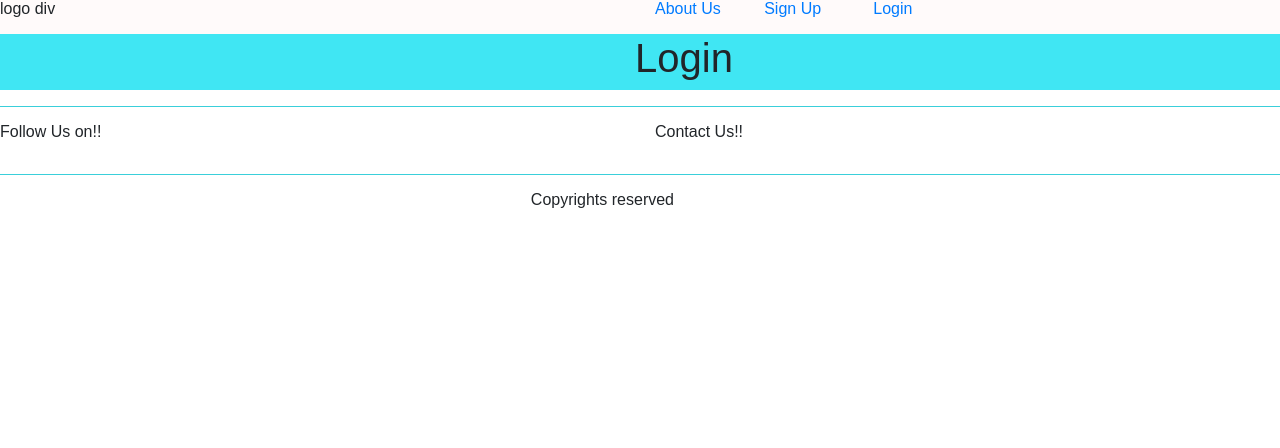
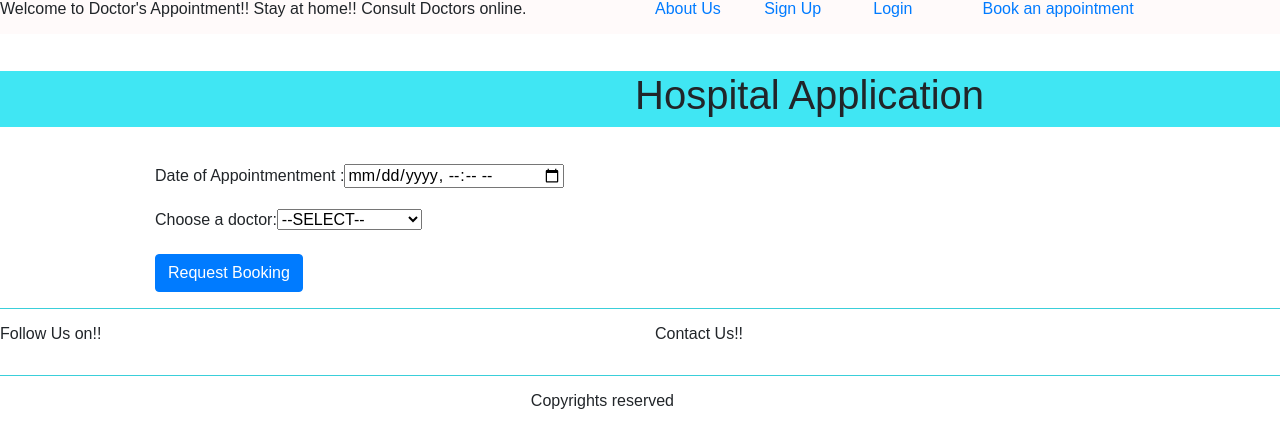
Before and after one commit to Supraja95/ANGULAR-PROJECT, an Angular app: page /Appointment in a window 1280 px wide. Before the commit this address led to /. Shown: the top 448 px of the page. Built offline with nearby package versions, Linux system fonts and the light colour scheme.

Commit message:
test to book appointment

```diff
--- a/src/app/about-us/about-us.component.html
+++ b/src/app/about-us/about-us.component.html
@@ -1 +1 @@
-<p>about-us works!</p>
+<p>Our ultimate target is to come up with an approach to make the consultation booking a primary use case with focus on doctor profile and symptom recognition.</p>
--- a/src/app/app.component.html
+++ b/src/app/app.component.html
@@ -14,7 +14,7 @@
 </nav> -->
 <div class="row" id="headerDiv">
 <div class="col-lg-6" id="headerLogoDiv">
-<p>logo div</p></div>
+<p>Welcome to Doctor's Appointment!! Stay at home!! Consult Doctors online.</p></div>
 <div class="col-lg-6">
 <div class="row" id="headerLinksDiv">
 <div class="col-lg-2">
@@ -26,12 +26,19 @@
 <div class="col-lg-2">
   <a routerLink="/login">Login</a>
 </div>
+<div class="col-lg-4">
+  <a routerLink="/Appointment">Book an appointment</a>
 </div>
 </div>
 </div>
+</div>
+<br>
+<br>
 <div class="row" id="pageTitileDiv">
-<h1 style="margin-left: 650px; font-style: JosefinSans;">Login</h1>
+<h1 style="margin-left: 650px; font-style: JosefinSans;">Hospital Application</h1>
 </div>
+<br>
+<br>
 <div class="row" id="contentDiv">
   <div class="col-lg-12">
 <router-outlet></router-outlet>
--- /dev/null
+++ b/src/app/appointment/appointment.component.html
@@ -0,0 +1,29 @@
+<div class="mainLoginDiv">
+    <div id="signup-login" class="center-text">
+          <div class="container" style="float: right;">
+            <div class="row">
+              <div class="col-xs-12 col-sm-10 col-md-8 col-sm-offset-1 col-md-offset-2">
+                <form (ngSubmit)="onSubmit()">
+                  <div id="user-data">
+                    <div class="form-group divInputs">
+                      <label for="AppointmentDate">Date of Appointmentment : </label>
+                      <input type="datetime-local" id="AppointmentDate" name="AppointmentDate">
+                    </div>
+                    <div class="form-group divInputs">
+                      <label for="DoctorName">Choose a doctor:</label>
+                      <select name="DoctorName" id="DoctorName">
+                        <option value="0">--SELECT--</option>
+                        <option value="Sathya">Sathya M.B.B.S</option>
+                        <option value="Revathi">Revathi M.D.S</option>
+                        <option value="Ramesh">Ramesh M.B.B.S</option>
+                        <option value="Aneesh">Aneesh B.D.S</option>
+                      </select>
+                    </div>
+                  </div>
+                  <button class="btn btn-primary" type="submit" >Request Booking</button>
+                </form>
+              </div>
+            </div>
+          </div>
+        </div>
+      </div>
--- /dev/null
+++ b/src/app/appointment/appointment.component.ts
@@ -0,0 +1,22 @@
+import { Component, OnInit } from '@angular/core';
+import { NgForm } from '@angular/forms';
+
+@Component({
+  selector: 'app-appointment',
+  templateUrl: './appointment.component.html',
+  styleUrls: ['./appointment.component.css']
+})
+export class AppointmentComponent implements OnInit {
+
+    constructor() { }
+
+    ngOnInit(): void {
+    }
+    onSubmit()
+  {
+    console.warn('sucees');
+//     if (form.value.DoctorName === '0'){
+// alert('Success');
+
+   }
+  }
```
Also changed, not shown: src/app/app.module.ts (+5 -2 lines), src/app/appointment/appointment.component.css (added).
